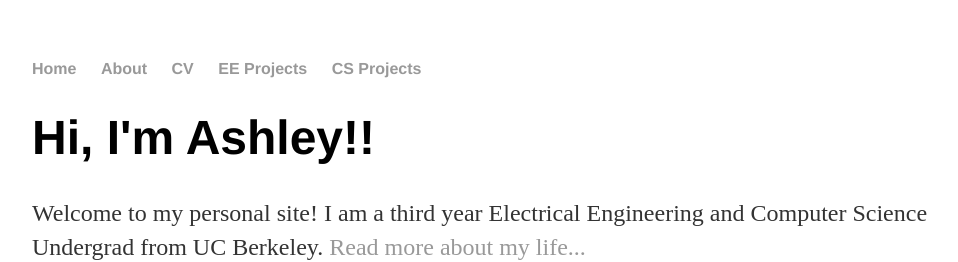
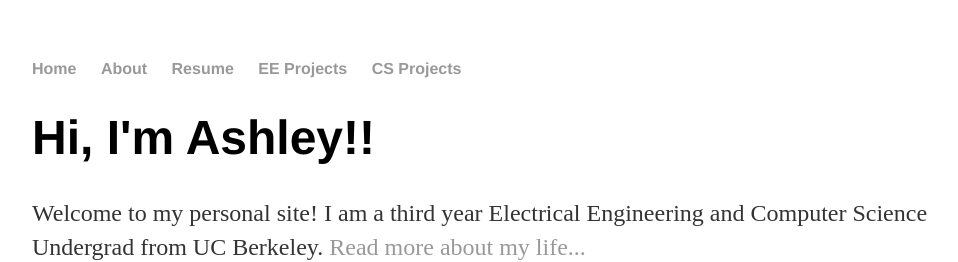
Before and after one commit to ashlinnn/ashlin.github.io, a Jekyll site: the page built from index.html, in a window 1280 px wide. Shown: the top 262 px of the page, without its empty margins (160-1118 px from the left). Built offline with Jekyll 4.4.1, drawn with Linux system fonts in a browser that asks for light colours.

Commit message:
Update default.html
minor changes

```diff
--- a/_layouts/default.html
+++ b/_layouts/default.html
@@ -10,7 +10,7 @@
 	    		<ul>
 				<li><a href="/">Home</a></li>
 				<li><a href="/About">About</a></li>
-				<li><a href="/CV">CV</a></li>
+				<li><a href="/Cesume">Resume</a></li>
 				<li><a href="/EE_Projects">EE Projects</a></li>
 				<li><a href="/CS_Projects">CS Projects</a></li>
 	    		</ul>
```
